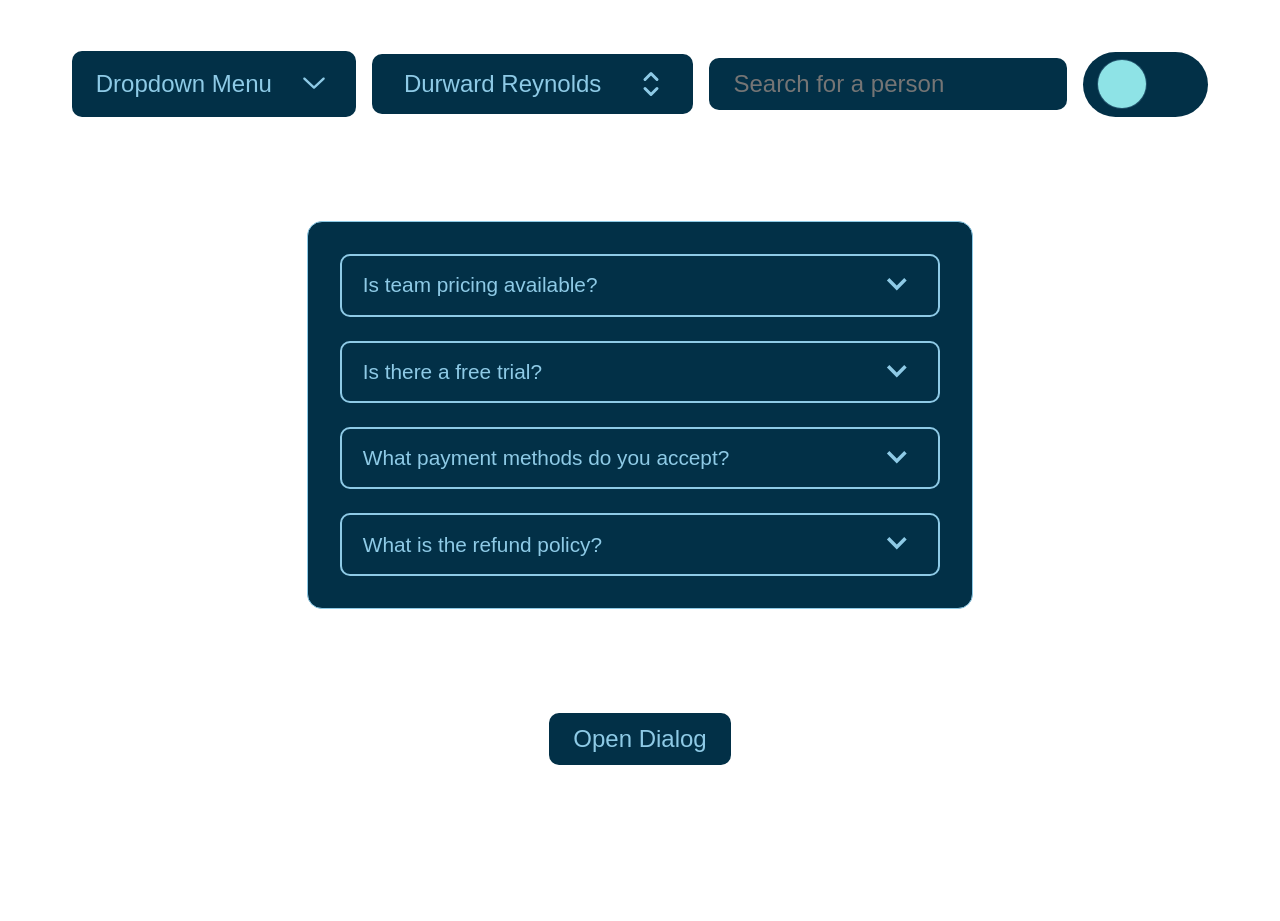
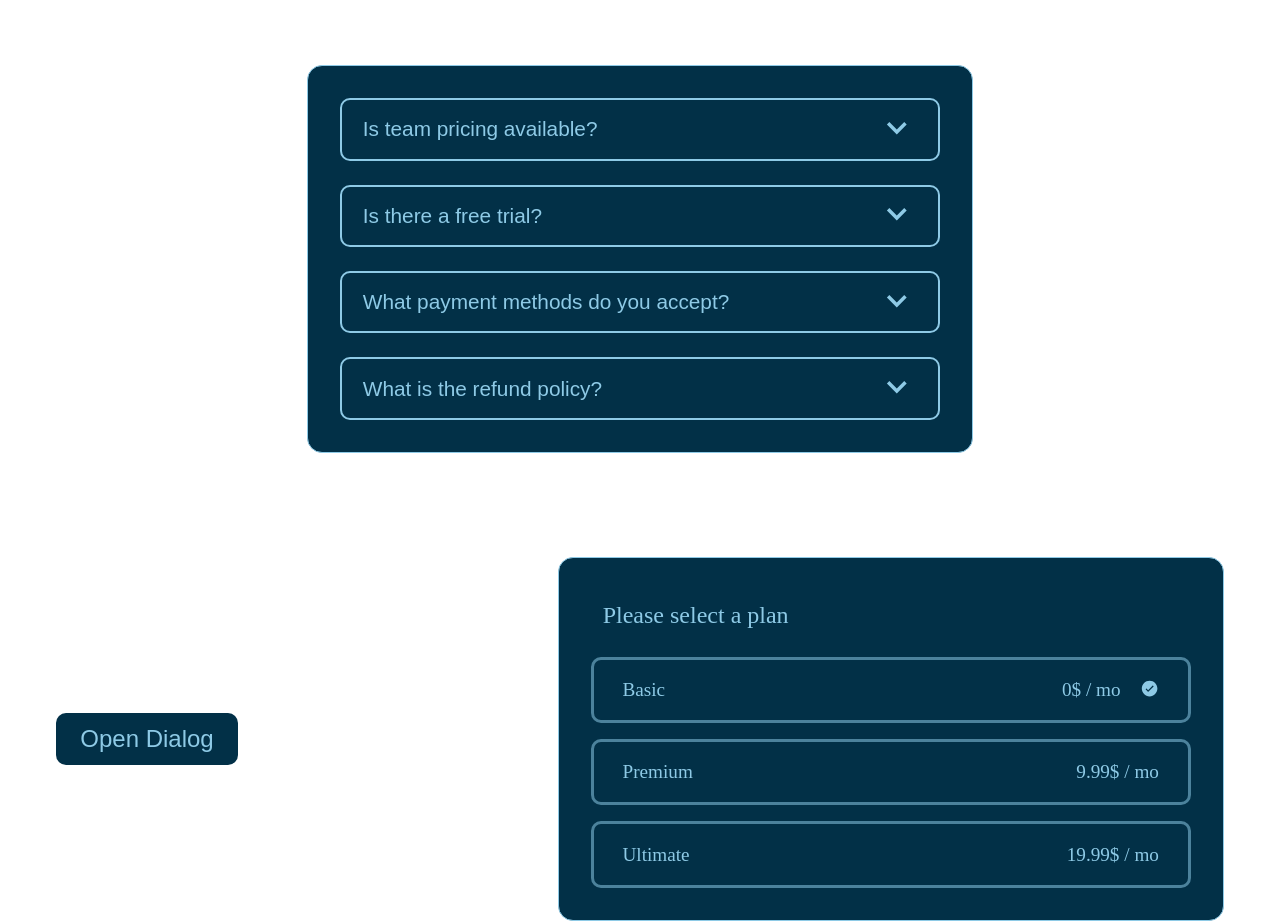
Before and after one commit to dangersflow/ComponentLibrary, a React (Create React App) app: page / in a window 1280 px wide. Before the commit the page ends 816 px from the top, so only its background shows below. Built offline with nearby package versions, Linux system fonts and the light colour scheme.

Commit message:
finished early version of radio group

```diff
--- a/src/App.tsx
+++ b/src/App.tsx
@@ -1,14 +1,15 @@
 import "./styles.css";
+import DialogButton from "./components/DialogueButton";
+import MyCombobox from "./components/Combobox";
+import MyDisclosure from "./components/Disclosure";
+import MyListbox from "./components/Listbox";
+import MyRadioGroup from "./components/RadioGroup";
+import MyToggle from "./components/Switch";
 import Popover from "./components/Popover";
 import PopoverItem from "./components/PopoverItem";
+import { AiFillDelete } from "react-icons/ai";
 import { BiLogIn } from "react-icons/bi";
 import { GiArchiveRegister } from "react-icons/gi";
-import { AiFillDelete } from "react-icons/ai";
-import MyListbox from "./components/Listbox";
-import MyCombobox from "./components/Combobox";
-import MyToggle from "./components/Switch";
-import MyDisclosure from "./components/Disclosure";
-import DialogButton from "./components/DialogueButton";
 
 export default function App() {
   return (
@@ -71,10 +72,11 @@ export default function App() {
             flexDirection: "row",
             alignItems: "center",
             justifyContent: "center",
-            gap: "1em",
+            gap: "20em",
           }}
         >
           <DialogButton />
+          <MyRadioGroup />
         </div>
       </div>
     </>
--- a/src/components/Combobox.tsx
+++ b/src/components/Combobox.tsx
@@ -1,7 +1,7 @@
+import styled from "styled-components";
+import { Combobox } from "@headlessui/react";
+import { AnimatePresence, motion } from "framer-motion";
 import { useState } from "react";
-import { Combobox } from "@headlessui/react";
-import styled from "styled-components";
-import { motion, AnimatePresence } from "framer-motion";
 import { BiSearch } from "react-icons/bi";
 
 const people = [
--- a/src/components/Disclosure.tsx
+++ b/src/components/Disclosure.tsx
@@ -1,5 +1,5 @@
+import styled from "styled-components";
 import { Disclosure } from "@headlessui/react";
-import styled from "styled-components";
 import { AnimatePresence, motion } from "framer-motion";
 import { BiChevronDown } from "react-icons/bi";
 import { RxDividerVertical } from "react-icons/rx";
--- a/src/components/Modal.tsx
+++ b/src/components/Modal.tsx
@@ -1,7 +1,7 @@
+import styled from "styled-components";
+import { Dialog } from "@headlessui/react";
+import { AnimatePresence, motion } from "framer-motion";
 import { useState } from "react";
-import { Dialog } from "@headlessui/react";
-import styled from "styled-components";
-import { motion, AnimatePresence } from "framer-motion";
 
 const DialogStyled = styled(motion.div)`
   position: fixed;
--- a/src/components/Popover.tsx
+++ b/src/components/Popover.tsx
@@ -1,7 +1,7 @@
+import styled from "styled-components";
 import { Popover } from "@headlessui/react";
+import { AnimatePresence, motion } from "framer-motion";
 import { RxChevronDown } from "react-icons/rx";
-import styled from "styled-components";
-import { motion, AnimatePresence } from "framer-motion";
 
 const orientationButtonMap = new Map<string, string>([
   ["left", "row-reverse"],
--- a/src/components/Primitives.tsx
+++ b/src/components/Primitives.tsx
@@ -1,11 +1,12 @@
 import styled from "styled-components";
+import { motion } from "framer-motion";
 
-export const Col = styled.div`
+export const Col = styled(motion.div)`
   display: flex;
   flex-direction: column;
 `;
 
-export const Row = styled.div`
+export const Row = styled(motion.div)`
   display: flex;
   flex-direction: row;
 `;
--- /dev/null
+++ b/src/components/RadioGroup.tsx
@@ -0,0 +1,125 @@
+import MyRadioGroupOption from "./RadioGroupOption";
+import styled from "styled-components";
+import { RadioGroup } from "@headlessui/react";
+import { animate, motion } from "framer-motion";
+import { AnimatePresence } from "framer-motion";
+import { Fragment, useState } from "react";
+import { BiCheck, BiCheckCircle } from "react-icons/bi";
+import { IoIosCheckmarkCircle } from "react-icons/io";
+import { Row } from "./Primitives";
+
+const RadioGroupWrapper = styled(motion.div)`
+  display: flex;
+  flex-direction: column;
+  border-radius: 15px;
+  border: 1px solid #8ecae6;
+  background-color: #023047;
+  align-items: start;
+  justify-content: center;
+  padding: 2em;
+  width: 600px;
+`;
+
+const RadioGroupStyled = styled(motion.div)`
+  display: flex;
+  flex-direction: column;
+  width: 100%;
+  gap: 1em;
+`;
+
+const RadioGroupLabelStyled = styled(motion.span)`
+  color: #8ecae6;
+  font-size: 1.5em;
+  padding: 0.5em;
+`;
+
+const RadioGroupOption = styled(motion.div)`
+  display: flex;
+  flex-direction: row;
+  color: #8ecae6;
+  border-radius: 10px;
+  font-size: 1.2em;
+  align-items: center;
+  justify-content: space-between;
+  padding: 1em 1.5em 1em 1.5em;
+  position: relative;
+`;
+
+const RadioGroupOptionActive = styled(motion.div)`
+  display: flex;
+  flex-direction: row;
+  background-color: #8ecae6;
+  height: 100%;
+  position: absolute;
+  border-radius: 10px;
+`;
+
+const plans = [
+  {
+    name: "Basic",
+    price: 0,
+  },
+  {
+    name: "Premium",
+    price: 9.99,
+  },
+  {
+    name: "Ultimate",
+    price: 19.99,
+  },
+];
+
+export default function MyRadioGroup() {
+  const [plan, setPlan] = useState(plans[0]);
+
+  return (
+    <RadioGroupWrapper>
+      <RadioGroup as={RadioGroupStyled} value={plan} onChange={setPlan}>
+        <RadioGroup.Label as={RadioGroupLabelStyled}>
+          Please select a plan
+        </RadioGroup.Label>
+        {plans.map((plan) => (
+          /* Use the `active` state to conditionally style the active option. */
+          /* Use the `checked` state to conditionally style the checked option. */
+          <RadioGroup.Option key={plan["name"]} value={plan} as={Fragment}>
+            {({ active, checked }) => (
+              <MyRadioGroupOption active={active} checked={checked}>
+                <Row>{plan["name"]}</Row>
+                <Row
+                  layout
+                  transition={{
+                    type: "spring",
+                    stiffness: 700,
+                    damping: 70,
+                  }}
+                >
+                  {plan["price"] + "$ / mo"}
+                  <AnimatePresence>
+                    {checked && (
+                      <motion.div
+                        initial={{ width: "0px" }}
+                        animate={{ width: "auto", paddingLeft: "1em" }}
+                        exit={{ width: "0px", paddingLeft: "0em" }}
+                        style={{
+                          display: "flex",
+                          overflow: "hidden",
+                        }}
+                        transition={{
+                          type: "spring",
+                          stiffness: 700,
+                          damping: 70,
+                        }}
+                      >
+                        <IoIosCheckmarkCircle size={"1em"} />
+                      </motion.div>
+                    )}
+                  </AnimatePresence>
+                </Row>
+              </MyRadioGroupOption>
+            )}
+          </RadioGroup.Option>
+        ))}
+      </RadioGroup>
+    </RadioGroupWrapper>
+  );
+}
--- /dev/null
+++ b/src/components/RadioGroupOption.tsx
@@ -0,0 +1,60 @@
+import styled from "styled-components";
+import { AnimatePresence, motion } from "framer-motion";
+import { useState } from "react";
+
+interface RadioGroupOptionProps {
+  children: React.ReactNode[];
+  active: boolean;
+  checked: boolean;
+  onClick?: () => void;
+}
+
+const RadioGroupOption = styled(motion.div)`
+  display: flex;
+  flex-direction: row;
+  color: #8ecae6;
+  border-radius: 10px;
+  font-size: 1.2em;
+  align-items: center;
+  justify-content: space-between;
+  padding: 1em 1.5em 1em 1.5em;
+  position: relative;
+  border: 3px solid #8ecae688;
+
+  &:hover {
+    cursor: pointer;
+  }
+`;
+
+const RadioGroupOptionActive = styled(motion.div)`
+  display: flex;
+  flex-direction: row;
+  background-color: #8ecae6;
+  height: 100%;
+  position: absolute;
+  border-radius: 10px;
+`;
+
+export default function MyRadioGroupOption(props: RadioGroupOptionProps) {
+  const [isHovered, setIsHovered] = useState(false);
+
+  return (
+    <RadioGroupOption
+      layout
+      transition={{
+        type: "spring",
+        stiffness: 700,
+        damping: 70,
+        restSpeed: 0.001,
+        restDelta: 0.001,
+      }}
+      {...props}
+      whileHover={{
+        scale: 1.03,
+      }}
+    >
+      {props.children}
+      <RadioGroupOptionActive />
+    </RadioGroupOption>
+  );
+}
--- a/src/components/Switch.tsx
+++ b/src/components/Switch.tsx
@@ -1,7 +1,7 @@
+import styled from "styled-components";
+import { Switch } from "@headlessui/react";
+import { HTMLMotionProps, MotionAdvancedProps, motion } from "framer-motion";
 import { useState } from "react";
-import { Switch } from "@headlessui/react";
-import styled from "styled-components";
-import { HTMLMotionProps, motion, MotionAdvancedProps } from "framer-motion";
 
 const SwitchWrapper = styled(motion.div)`
   display: flex;
```
Also changed, not shown: src/components/Listbox.tsx (+4 -4 lines).
